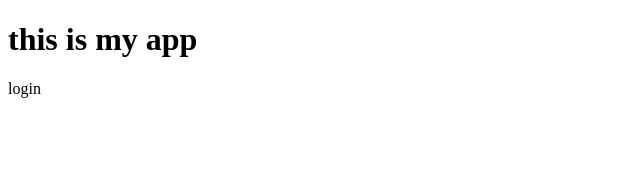
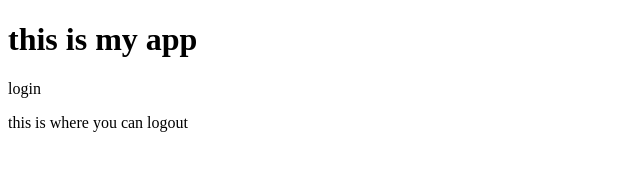
Before and after one commit to DANIELHART19/my-app-sample, a plain HTML site: page index.html in a window 1280 px wide. Shown: the whole page, without its empty margins (0-640 px from the left). Drawn offline with Linux system fonts and the light colour scheme.

Commit message:
logout update

```diff
--- a/app.js
+++ b/app.js
@@ -1 +1,2 @@
 console.log("hello");
+console.log("do you want to logout?");
--- a/index.html
+++ b/index.html
@@ -8,5 +8,6 @@
   <body>
     <h1>this is my app</h1>
     <p>login</p>
+    <p>this is where you can logout</p>
   </body>
 </html>
```
Also changed, not shown: logout.html (added, +1 -0 lines).
